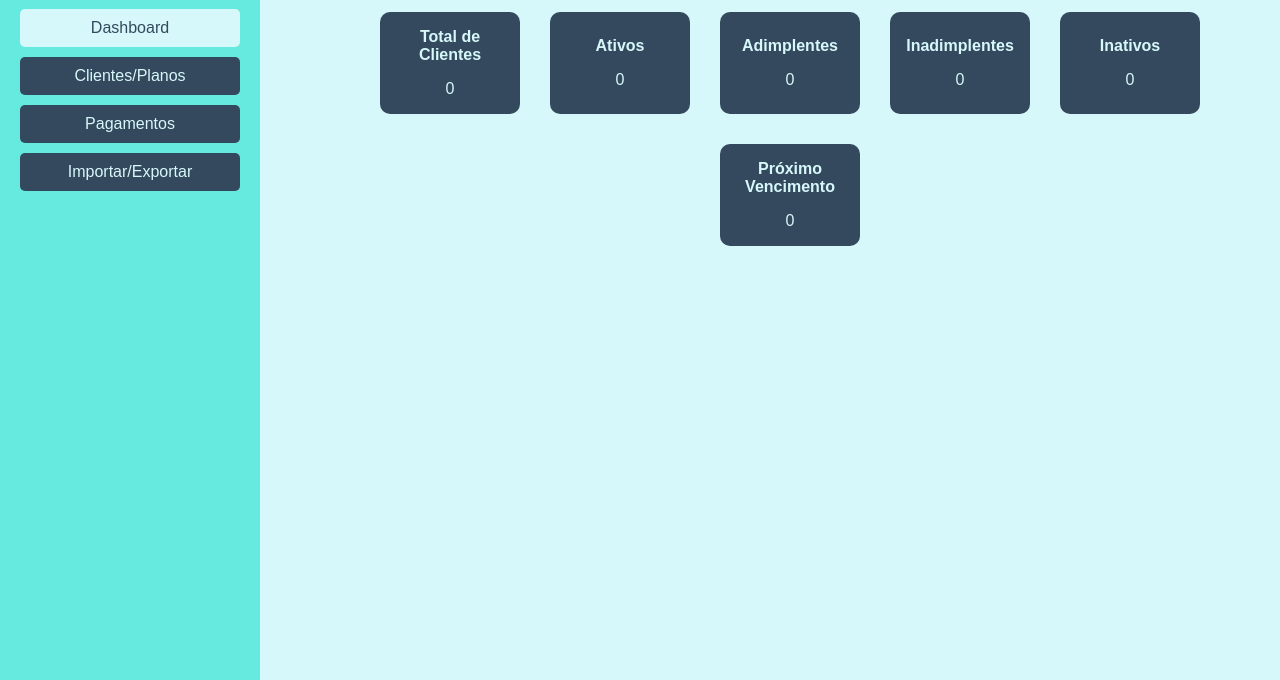
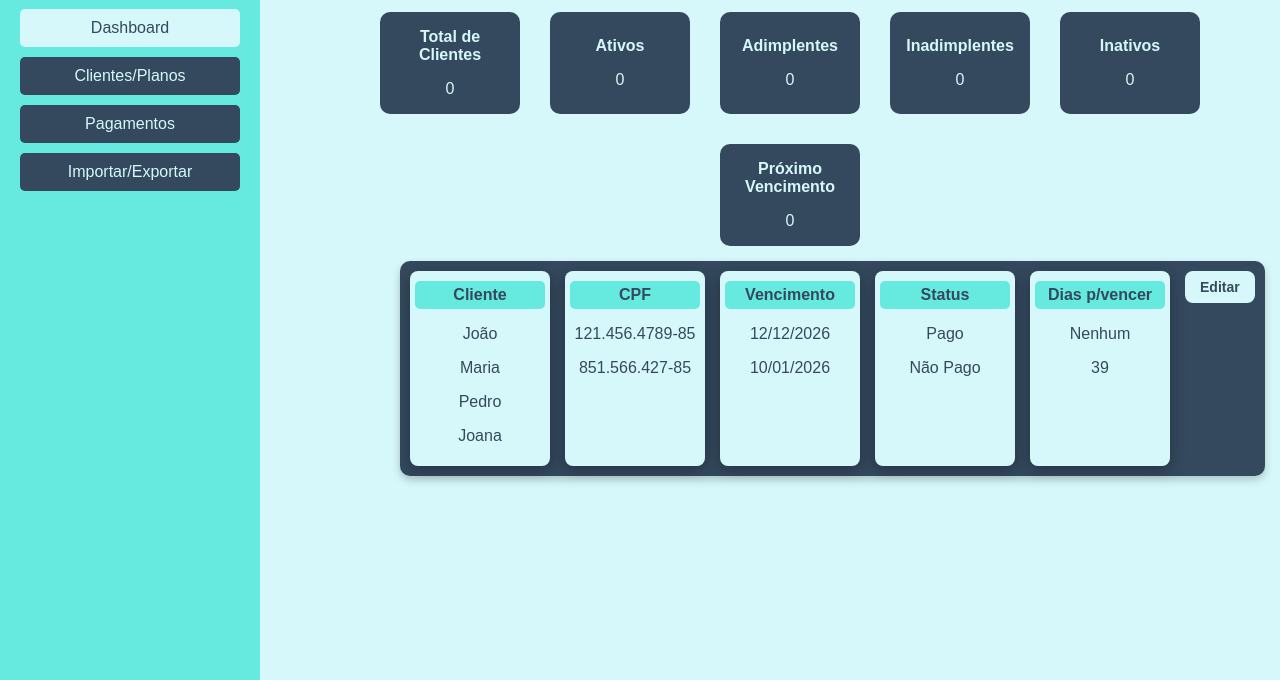
Before and after one commit to SamuelL10Br/Desenvolvimento-de-Sistema-Desktop-para-Controle-de-Clientes-e-Vencimentos, a plain HTML site: page Front-end/HTML/dashboard.html in a window 1280 px wide. Shown: the part 120-800 px from the top of the page. Drawn offline with Linux system fonts and the light colour scheme.

Commit message:
finalizando dashboard

```diff
--- a/Front-end/CSS/dashboard.css
+++ b/Front-end/CSS/dashboard.css
@@ -33,6 +33,7 @@ body{
     margin-bottom: 10px;
     border-radius: 5px;
     transition: 0.3s;
+    cursor: pointer;
 }
 
 .menu-ativo{
@@ -45,6 +46,8 @@ body{
     margin-bottom: 10px;
     border-radius: 5px;
     transition: 0.3s;
+    cursor: pointer;
+
 }
 
 .nao-ativo:hover{
@@ -103,3 +106,56 @@ body{
 .card h3{
     font-size: 16px;
 }
+
+.tabela-clientes{
+    display: flex;
+    gap: 15px;
+    background: #34495e;
+    padding: 10px;
+    border-radius: 10px;
+    margin-left: 400px;
+    margin-top: 15px;
+    width: fit-content;
+    box-shadow: 0 4px 8px rgba(0, 0, 0, 0.2);
+}
+
+.coluna{
+    background: rgb(215, 248, 250);
+    color: #34495e;
+    padding: 5px;
+    border-radius: 8px;
+    width: 130px;
+    text-align: center;
+    margin-top: 0px;
+    box-shadow: 0px 4px 15px rgba(0, 0, 0, 0.3);
+}
+
+.coluna h4{
+    background: #66e9de;
+    border-radius: 5px;
+    margin-bottom: 10px;
+    color: #34495e;
+    padding: 5px;
+    margin-top: 5px;
+}
+
+.acoes{
+    display: flex;
+    align-items: flex-start;
+}
+
+.acoes button{
+    color: #34495e;
+    background-color: rgb(215, 248, 250);
+    border: none;
+    padding: 8px 15px;
+    border-radius: 8px;
+    cursor: pointer;
+    font-size: 14px;
+    font-weight: bold;
+}
+
+.acoes button:hover{
+    background-color: #34495e;
+    color: rgb(215, 248, 250);
+}
--- a/Front-end/CSS/style.css
+++ b/Front-end/CSS/style.css
@@ -14,6 +14,7 @@ body{
     position:fixed;
     padding:20px;
     text-align: center;
+    cursor: pointer;
 }
 
 .opcoes a{
--- a/Front-end/HTML/dashboard.html
+++ b/Front-end/HTML/dashboard.html
@@ -49,6 +49,46 @@
     <h3>Próximo Vencimento</h3>
     <p id="vencimento" class="valor">0</p>
   </div>
+</div>
+
+<div class="tabela-clientes">
+
+    <div class="coluna">
+        <h4>Cliente</h4>
+        <p>João</p>
+        <p>Maria</p>
+        <p>Pedro</p>
+        <p>Joana</p>
+
+    </div>
+
+    <div class="coluna">
+        <h4>CPF</h4>
+        <p>121.456.4789-85</p>
+        <p>851.566.427-85</p>
+    </div>
+
+    <div class="coluna">
+        <h4>Vencimento</h4>
+        <p>12/12/2026</p>
+        <p>10/01/2026</p>
+    </div>
+
+    <div class="coluna">
+        <h4>Status</h4>
+        <p>Pago</p>
+        <p>Não Pago</p>
+    </div>
+
+    <div class="coluna">
+        <h4>Dias p/vencer</h4>
+        <p>Nenhum</p>
+        <p>39</p>
+    </div>
+
+    <div class="acoes">
+        <button>Editar</button>
+    </div>
 
 </div>
 </body>
```
